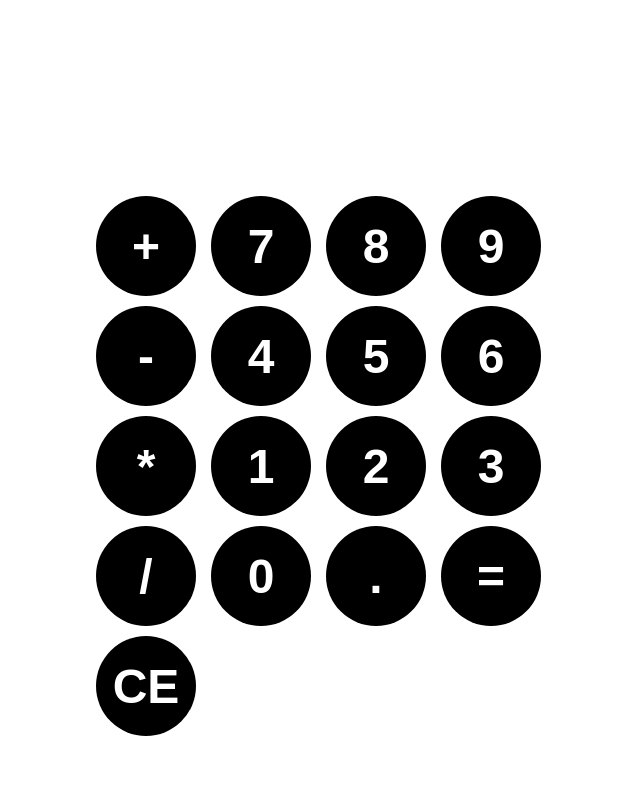
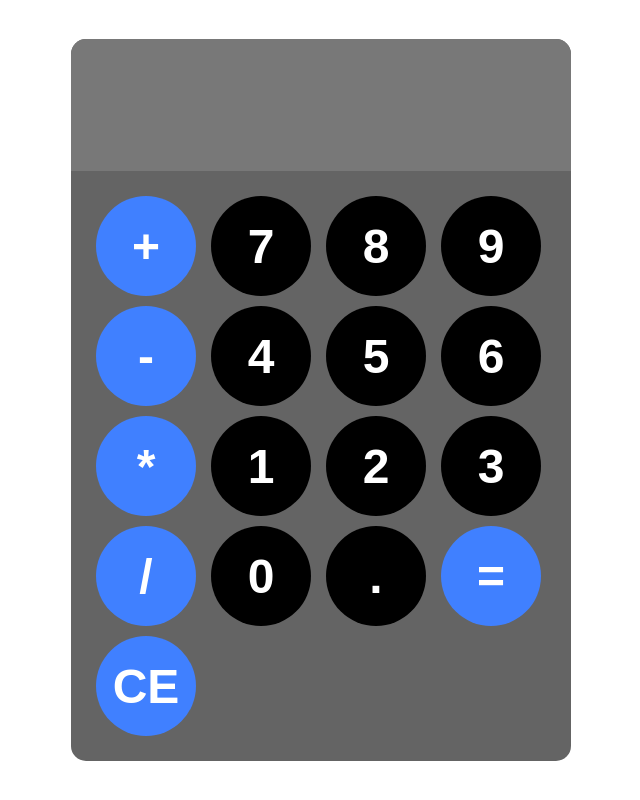
Before and after one commit to MitchKubina/Calculator, a plain HTML site: page index.html in a window 1280 px wide. Shown: the whole page, without its empty margins (319-959 px from the left). Drawn offline with Linux system fonts and the light colour scheme.

Commit message:
updated style

```diff
--- a/index.html
+++ b/index.html
@@ -12,23 +12,23 @@
     <div id="calculator">
         <input id="display" readonly>
         <div id="keys">
-            <button onclick="appendToDisplay('+')">+</button>
+            <button class="imp" onclick="appendToDisplay('+')">+</button>
             <button onclick="appendToDisplay('7')">7</button>
             <button onclick="appendToDisplay('8')">8</button>
             <button onclick="appendToDisplay('9')">9</button>
-            <button onclick="appendToDisplay('-')">-</button>
+            <button class="imp" onclick="appendToDisplay('-')">-</button>
             <button onclick="appendToDisplay('4')">4</button>
             <button onclick="appendToDisplay('5')">5</button>
             <button onclick="appendToDisplay('6')">6</button>
-            <button onclick="appendToDisplay('*')">*</button>
+            <button class="imp" onclick="appendToDisplay('*')">*</button>
             <button onclick="appendToDisplay('1')">1</button>
             <button onclick="appendToDisplay('2')">2</button>
             <button onclick="appendToDisplay('3')">3</button>
-            <button onclick="appendToDisplay('/')">/</button>
+            <button class="imp" onclick="appendToDisplay('/')">/</button>
             <button onclick="appendToDisplay('0')">0</button>
             <button onclick="appendToDisplay('.')">.</button>
-            <button onclick="calculate()">=</button>
-            <button onclick="clearDisplay()">CE</button>
+            <button class="imp" onclick="calculate()">=</button>
+            <button class="imp" onclick="clearDisplay()">CE</button>
         </div>
     </div>
 </body>
--- a/style.css
+++ b/style.css
@@ -8,7 +8,7 @@ body {
 
 #calculator {
     font-family: Arial, Helvetica, sans-serif;
-    background-color: hsl(0, 0, 15);
+    background-color: rgb(100, 100, 100);
     border-radius: 15px;
     max-width: 500px;
     overflow: hidden;
@@ -21,6 +21,7 @@ body {
     color: black;
     text-align: left;
     border: none;
+    background-color: rgb(120, 120, 120);
 }
 
 #keys {
@@ -49,3 +50,15 @@ button:hover {
 button:active {
     background-color: rgb(2, 2, 2);
 }
+
+.imp {
+    background-color: rgb(64, 128, 255)
+}
+
+.imp:hover {
+    background-color: rgb(32, 64, 128);
+}
+
+.imp:active {
+    background-color: rgb(16, 32, 64);
+}
```
